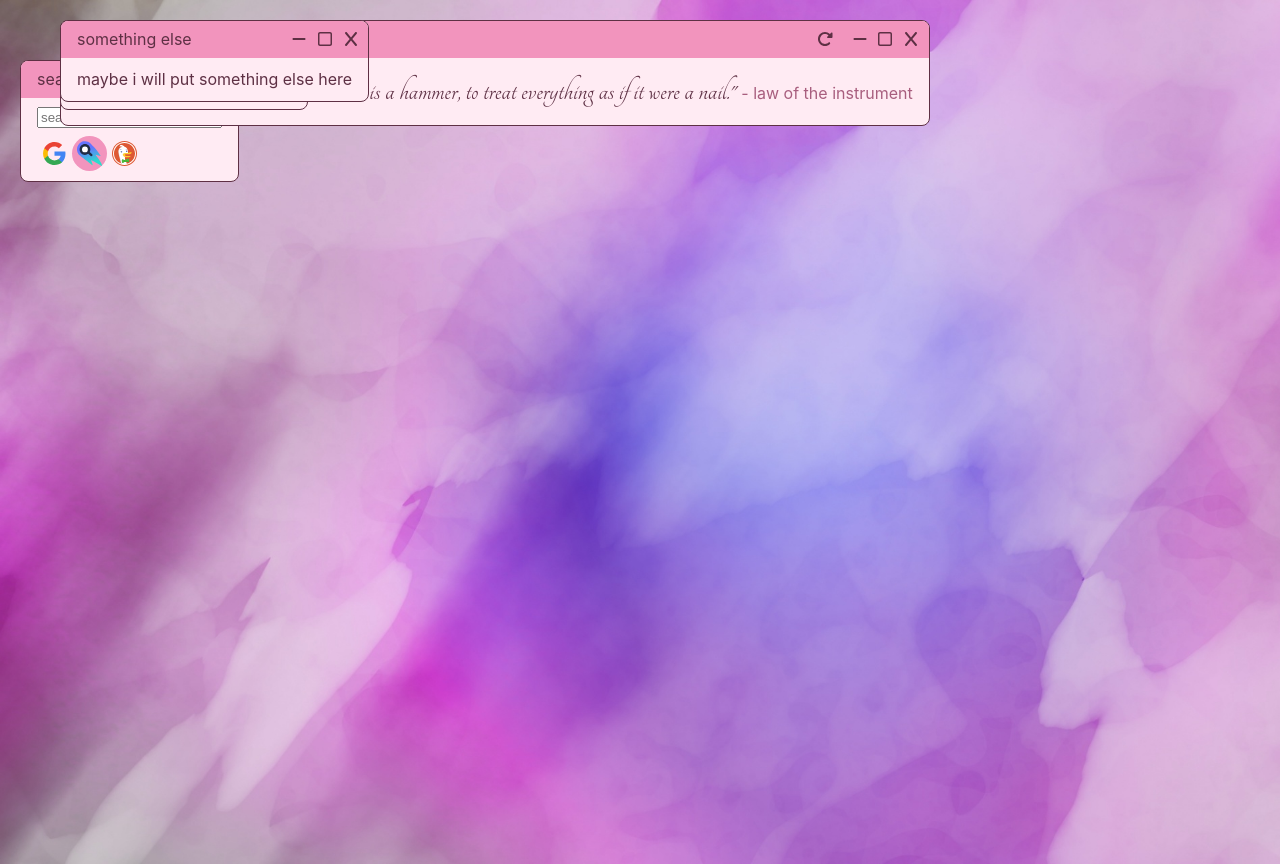
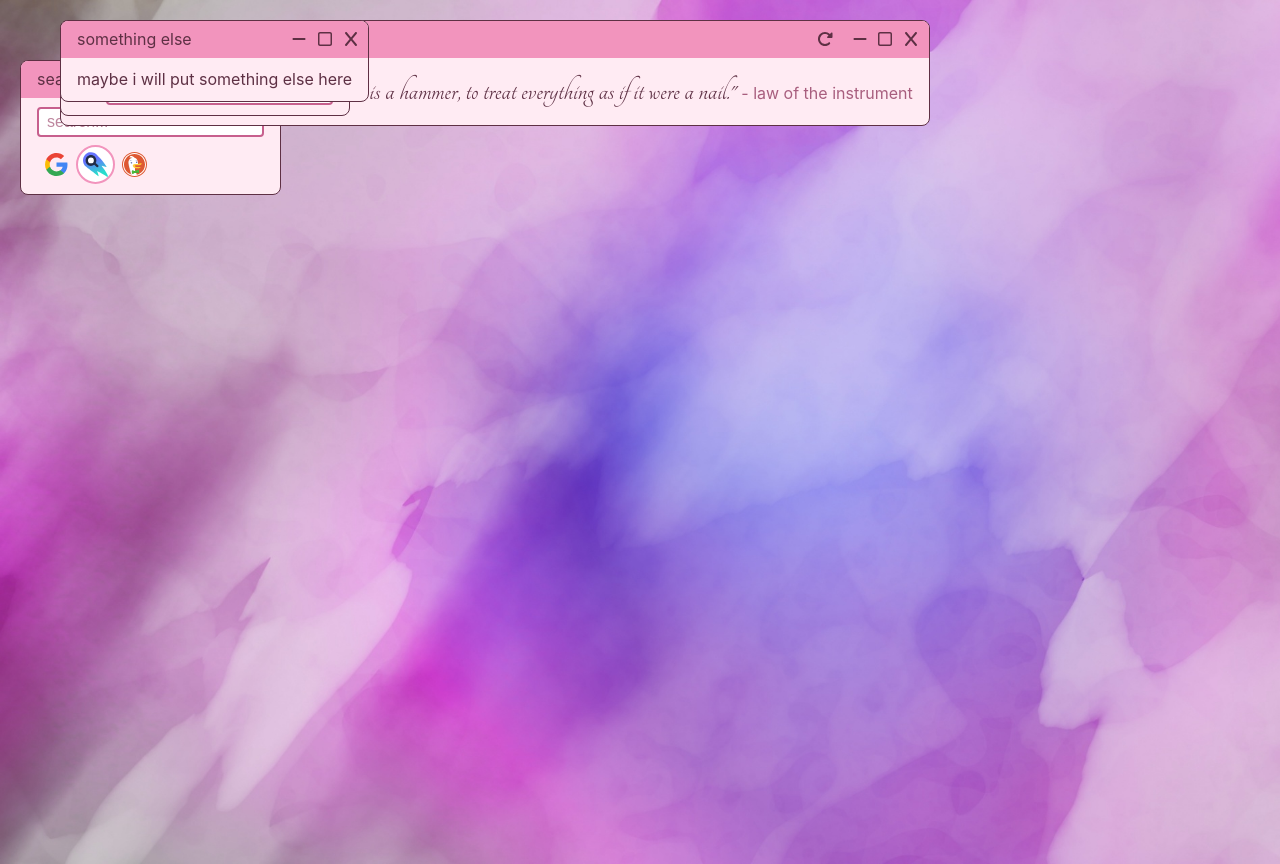
Before and after one commit to mirunaish/floppa-new-tab, a React (Vite) app: page / in a window 1280 px wide. Built offline with nearby package versions, Linux system fonts and the light colour scheme.

Commit message:
better styles

```diff
--- /dev/null
+++ b/src/components/SearchBar.css
@@ -0,0 +1,19 @@
+.bubble {
+  border-radius: 20px;
+  display: flex;
+  cursor: pointer;
+
+  border: 2px solid transparent;
+  background-color: transparent;
+  transition:
+    background-color 0.25s,
+    box-shadow 0.25s,
+    border-color 0.25s;
+}
+.bubble.selected {
+  background-color: white;
+  border-color: var(--primary);
+}
+.bubble:hover {
+  box-shadow: 0 0 5px var(--primary);
+}
--- a/src/components/SearchBar.tsx
+++ b/src/components/SearchBar.tsx
@@ -1,4 +1,5 @@
 import React, { useCallback, useState } from "react";
+import "./SearchBar.css";
 import { DEFAULT_ENGINE, SearchEngines } from "../utils/consts";
 import TextInput from "./TextInput";
 
@@ -37,12 +38,7 @@ const SearchBar: React.FC = () => {
             onClick={() => {
               setSearchEngine(id);
             }}
-            style={{
-              backgroundColor:
-                id === searchEngine ? "var(--primary)" : "transparent",
-              borderRadius: 20,
-              display: "flex",
-            }}
+            className={"bubble" + (id === searchEngine ? " selected" : "")}
           >
             <img
               style={{ ...IMAGE_SIZE, margin: 5, padding: 0 }}
--- a/src/components/TodoList.tsx
+++ b/src/components/TodoList.tsx
@@ -22,21 +22,22 @@ const TodoItem: React.FC<TodoItemProps> = ({
   removeTodo,
 }) => {
   return (
-    <div>
+    <div style={{ display: "flex", alignItems: "center" }}>
       <input type="checkbox" checked={done} onChange={() => toggleDone(id)} />
       <span
         style={{
           marginLeft: 5,
           color: done ? "var(--gray)" : "var(--black)",
           textDecoration: done ? "line-through" : "none",
+          flexGrow: 1,
         }}
       >
         {name}
       </span>
+
       <span
         onClick={() => removeTodo(id)}
         style={{
-          float: "right",
           cursor: "pointer",
           marginLeft: 10,
           color: "var(--gray)",
--- a/src/index.css
+++ b/src/index.css
@@ -65,8 +65,39 @@ button:focus-visible {
 }
 
 input[type="checkbox"] {
-  border-color: var(--primary-dark);
+  appearance: none;
+  cursor: pointer;
+  width: 18px;
+  height: 18px;
+
+  border: 2px solid var(--primary-dark);
+  border-radius: 4px;
+  transition:
+    background-color 0.25s,
+    box-shadow 0.25s;
 }
 input[type="checkbox"]:checked {
   background-color: var(--primary);
 }
+input[type="checkbox"]:focus {
+  box-shadow: 0 0 5px var(--primary);
+  outline: none;
+}
+
+input[type="text"] {
+  border: 2px solid var(--primary-dark);
+  border-radius: 4px;
+  padding: 4px 8px;
+  font-size: 1em;
+  color: var(--black);
+  background-color: "white";
+  transition: box-shadow 0.25s;
+}
+input[type="text"]:focus {
+  box-shadow: 0 0 5px var(--primary);
+  outline: none;
+}
+input[type="text"]::placeholder {
+  color: var(--gray);
+  opacity: 0.75;
+}
```
